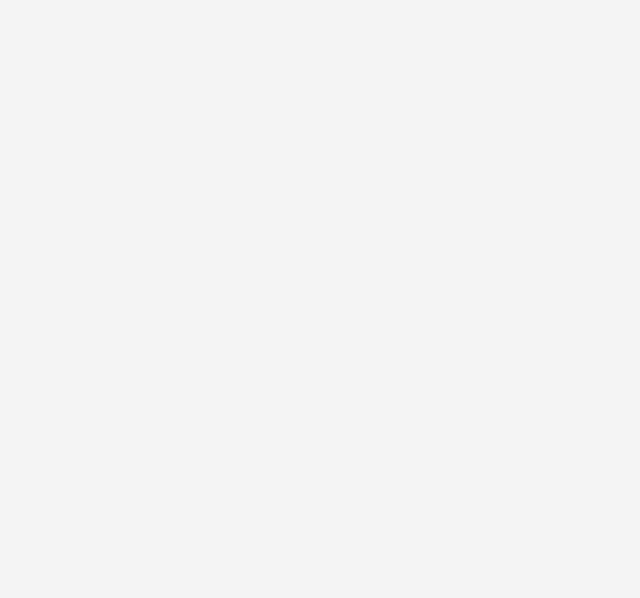
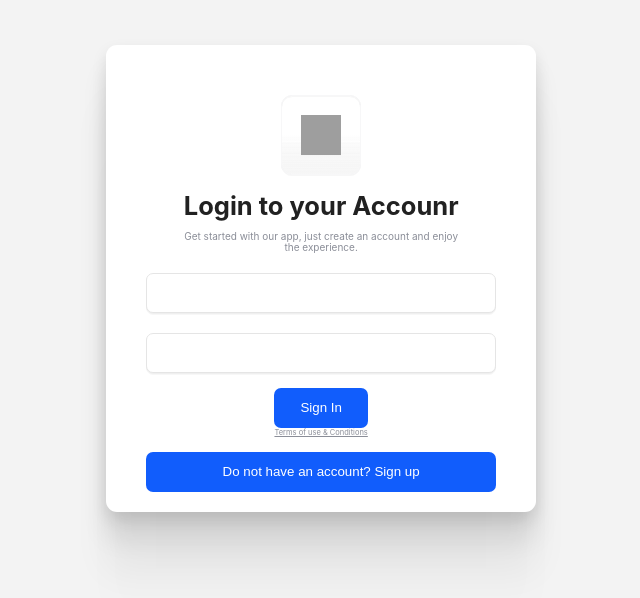
Before and after one commit to AhmadAbouAmoun/e_learning_website, a React (Create React App) app: page /signin in a window 1280 px wide. Shown: the top 598 px of the page, without its empty margins (385-1025 px from the left). Built offline with nearby package versions, Linux system fonts and the light colour scheme; grey boxes are pictures that could not be loaded.

Commit message:
created the JSX in the Signin component

```diff
--- a/src/pages/Signin.js
+++ b/src/pages/Signin.js
@@ -1,4 +1,27 @@
-const Login = () => {
-    return <div></div>;
+import Input from "../components/Input";
+import SiginButton from "../components/SigininButton";
+
+const Signin = () => {
+    return (
+        <div>
+            <form id="signupForm" class="form_container">
+                <div className="logo_container">
+                    <img src="logo.png" alt="" />
+                </div>
+                <div className="title_container">
+                    <p className="title">Login to your Accounr</p>
+                    <span className="subtitle">
+                        Get started with our app, just create an account and enjoy the experience.
+                    </span>
+                </div>
+                <Input />
+                <Input />
+                <SiginButton />
+                <button title="Sign In" type="submit" className="sign-in_btn" onClick={() => {}}>
+                    <span>Do not have an account? Sign up</span>
+                </button>
+            </form>
+        </div>
+    );
 };
-export default Login;
+export default Signin;
```
